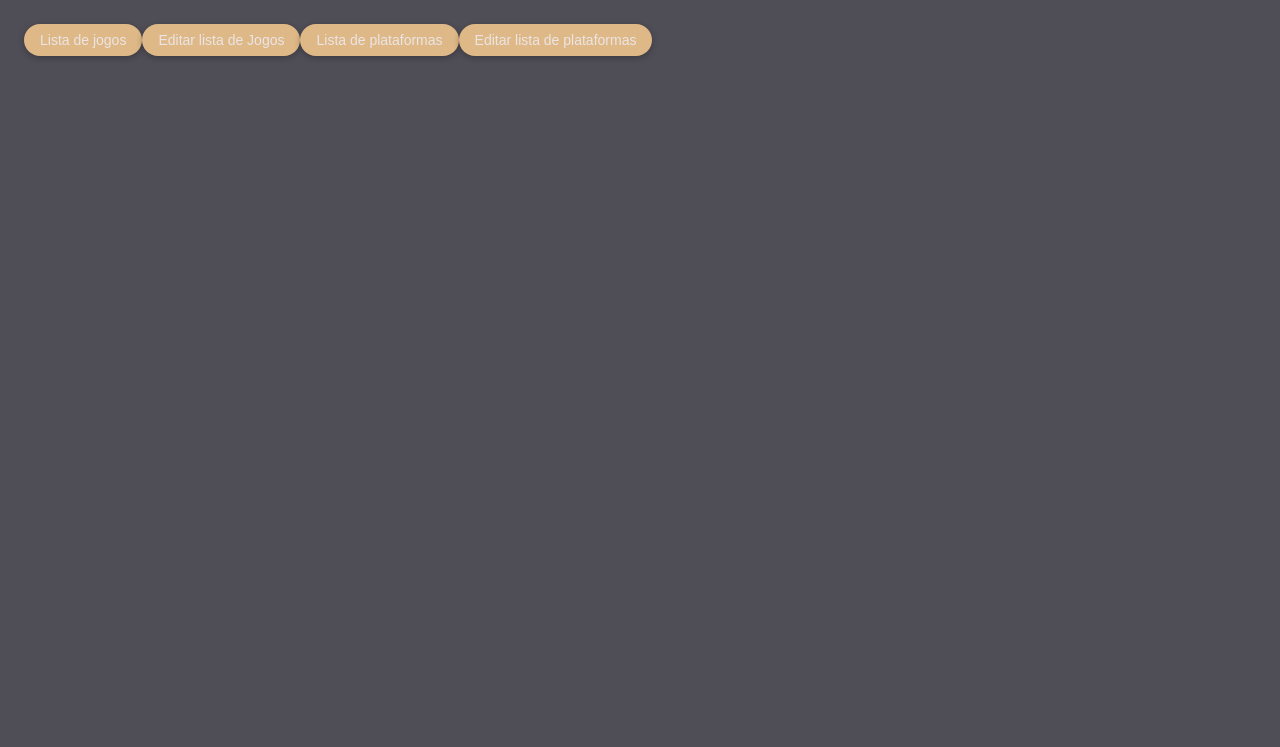
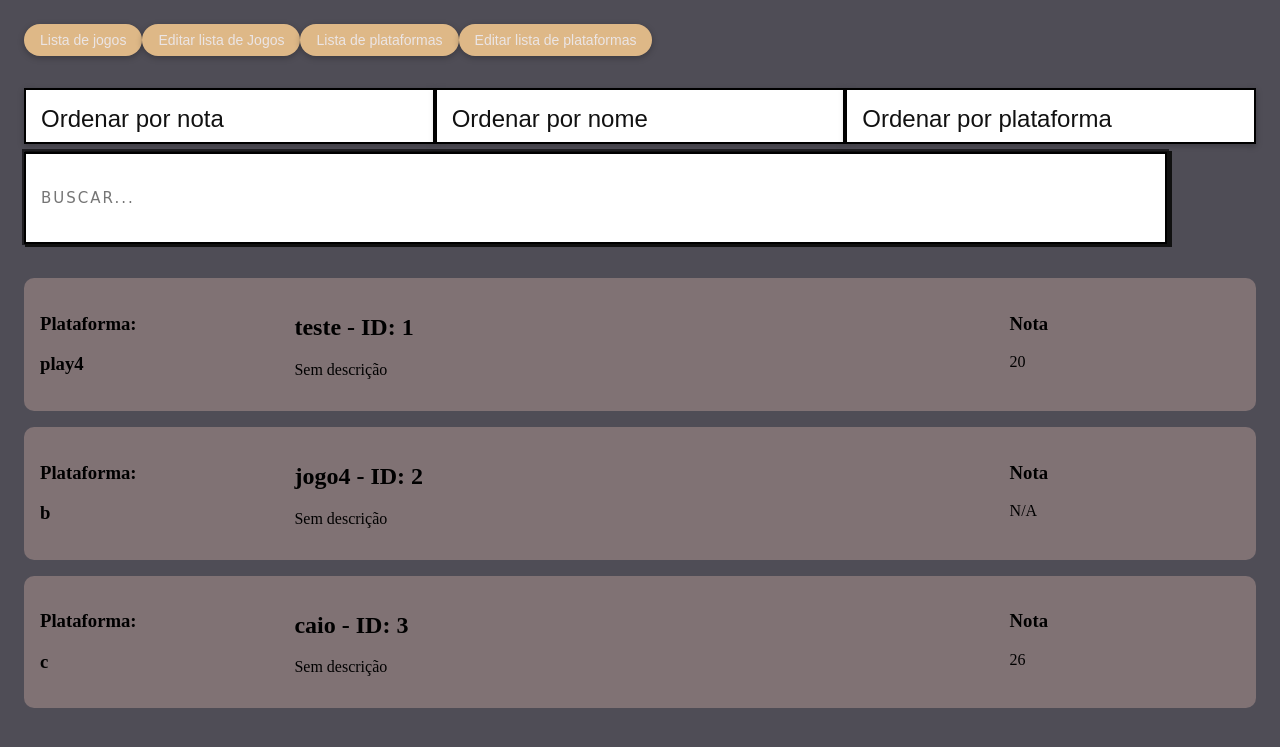
Before and after one commit to caiogroff-droid/mac0350_labjeff, a FastAPI app: page / in a window 1280 px wide. Shown: the top 747 px of the page. Run offline with FastAPI, Linux system fonts and the light colour scheme; data comes from the database, SQL or seed files in the repository; both versions use the stored data as it was after the commit; data that the repository does not hold is empty; some libraries are stand-ins or nearby versions.

Commit message:
adicionando filtros

```diff
--- a/Project/main.py
+++ b/Project/main.py
@@ -68,13 +68,26 @@ def root(request: Request):
     return templates.TemplateResponse(request, "index.html")
 
 @app.post("/novoJogo", response_class=HTMLResponse)
-def criar_jogo(nome: str = Form(...), descricao: str = Form(None), nota: int = Form(None)):
+def criar_jogo(
+    nome: str = Form(...),
+    descricao: str = Form(None),
+    nota: int = Form(None),
+    plataforma_id: int = Form(...)
+):
     with Session(engine) as session:
         novo_jogo = Jogo(nome=nome, descricao=descricao, nota=nota)
         session.add(novo_jogo)
         session.commit()
         session.refresh(novo_jogo)
-        return HTMLResponse(content=f"<p>✅ {novo_jogo.nome} foi adicionado!</p>")
+
+        disponibilidade = Disponibilidade(
+            jogo_id=novo_jogo.id,
+            plataforma_id=plataforma_id
+        )
+        session.add(disponibilidade)
+        session.commit()
+
+        return HTMLResponse(content=f"<p>✅ {novo_jogo.nome} foi adicionado à plataforma!</p>")
 
 @app.delete("/deletaJogo", response_class=HTMLResponse)
 def deletar_jogo(id: int = Form(...)):
@@ -102,6 +115,7 @@ def atualizar_jogo(
     id: int = Form(...),
     nome: str = Form(None),
     descricao: str = Form(None),
+    plataforma_id: int = Form(None),
     nota: int = Form(None)
 ):
     with Session(engine) as session:
@@ -117,6 +131,13 @@ def atualizar_jogo(
             jogo.descricao = descricao
         if nota:
             jogo.nota = nota
+        if plataforma_id:
+            disponibilidade = Disponibilidade(
+                jogo_id=jogo.id,
+                plataforma_id=plataforma_id
+            )
+            session.add(disponibilidade)
+
 
         session.add(jogo)
         session.commit()
@@ -142,6 +163,16 @@ def deletar_plataforma(id: int = Form(...)):
         session.delete(plataforma)
         session.commit()
         return HTMLResponse(content=f"<p>O(a) plataforma {plataforma.nome} foi deletado(a)!</p>")
+
+@app.delete("/deletaTodasPlataformas", response_class=HTMLResponse)
+def deletar_todas_plataformas():
+    with Session(engine) as session:
+        query = select(Plataforma)
+        plataformas = session.exec(query).all()
+        for plataforma in plataformas:
+            session.delete(plataforma)
+        session.commit()
+        return HTMLResponse(content=f"<p>Todas as plataformas foram deletadas!</p>")
 
 @app.put("/atualizaPlataforma", response_class=HTMLResponse)
 def atualizar_plataforma(
@@ -169,20 +200,50 @@ def atualizar_plataforma(
         session.refresh(plataforma)
         return HTMLResponse(content=f"<p>✅ {plataforma.nome} foi atualizado!</p>")
 
+def order(filtro):
+    if filtro == 'nota':
+        return Jogo.nota.desc()
+    elif filtro == 'nome':
+        return Jogo.nome
+    elif filtro == 'plataforma':
+        return Jogo.plataforma.any(Plataforma.nome)
 
-def buscar_jogos(busca):
+def buscar_jogos(busca, filtro):
     with Session(engine) as session:
-        query = select(Jogo).where(col(Jogo.nome).contains(busca)).order_by(Jogo.nota.desc())
-        return session.exec(query).all()
+        query = select(Jogo).where(col(Jogo.nome).contains(busca)).order_by(order(filtro))
+        jogos = session.exec(query).all()
+        for jogo in jogos:
+            print(f"Jogo: {jogo.nome}, Plataformas: {[p.nome for p in jogo.plataforma]}")
+
+            plataforma_query = (
+                select(Plataforma)
+                .join(Disponibilidade, Disponibilidade.plataforma_id == Plataforma.id)
+                .where(Disponibilidade.jogo_id == jogo.id)
+            )
+            jogo.plataforma = session.exec(plataforma_query).all()
+            print(f"Jogo: {jogo.nome}, Plataformas: {[p.nome for p in jogo.plataforma]}")
+        return jogos
 
 def buscar_plataformas(busca):
     with Session(engine) as session:
         query = select(Plataforma).where(col(Plataforma.nome).contains(busca)).order_by(Plataforma.nome)
-        return session.exec(query).all()
+        plataformas = session.exec(query).all()
+        for plataforma in plataformas:
+            print(f"Plataforma: {plataforma.nome}, Jogos: {[j.nome for j in plataforma.jogos]}")
+
+            jogo_query = (
+                select(Jogo)
+                .join(Disponibilidade, Disponibilidade.jogo_id == Jogo.id)
+                .where(Disponibilidade.plataforma_id == plataforma.id)
+            )
+            plataforma.jogos = session.exec(jogo_query).all()
+            print(f"Plataforma: {plataforma.nome}, Jogos: {[j.nome for j in plataforma.jogos]}")
+        return plataformas
+
 
 @app.get("/lista", response_class=HTMLResponse)
-def lista(request: Request, busca: str | None=''):
-    jogos = buscar_jogos(busca)
+def lista(request: Request, busca: str | None='', filtro: str | None=''):
+    jogos = buscar_jogos(busca, filtro)
     return templates.TemplateResponse(request, "lista.html", {"jogos": jogos})
 
 
@@ -192,7 +253,12 @@ def busca(request: Request):
 
 @app.get("/adicionarJogo")
 def novoJogo(request: Request):
-    return templates.TemplateResponse(request, "options.html")
+    plataformas = buscar_plataformas('')
+    return templates.TemplateResponse(
+        request,
+        "options.html",
+        {"plataformas": plataformas}
+    )
 
 @app.get("/plataformas", response_class=HTMLResponse)
 def plataformas(request: Request, busca: str | None=''):
--- a/Project/static/styles.css
+++ b/Project/static/styles.css
@@ -127,6 +127,16 @@ body {
 background-color: rgba(21, 18, 30, 0.749);
 }
 
+#plataforma-card-container {
+background-color: rgba(182, 155, 151, 0.474);
+border-radius: 10px;
+padding: 1rem;
+margin-top: 1rem;
+body {
+background-color: rgba(21, 18, 30, 0.749);
+}
+}
+
 search-box {
     margin-top: 3vh;
     width: 90%;
@@ -161,6 +171,31 @@ search-box {
         letter-spacing: 2px;
         text-transform: uppercase;
       }
+}
+
+#filtros{
+    button{
+        margin-top: 1vh;
+        width: 90%;
+        display: flex;
+        padding: 15px;
+        background-color: white;
+        border: 2px solid black;
+        color: #111;
+        font-size: 3vh;
+        height: 7vh;
+        border-radius: 0;
+
+    }
+    button:hover{
+        background-color: rgba(255, 255, 255, 0.8);
+    }
+    button:active{
+        background-color: rgba(255, 255, 255, 0.5);
+    }
+    button.selected {
+        background-color: rgba(133, 114, 114, 0.8);
+    }
 }
 
 option-input {
--- a/Project/templates/lista.html
+++ b/Project/templates/lista.html
@@ -1,3 +1,31 @@
+<div id="main">
+  <section id="filtros" class="flex-h mt-lg">
+    <button
+      hx-get="/lista?filtro=nota"
+      hx-target="#main"
+      id="nota"
+      onclick="activeFilterButton('nota')"
+    >
+      Ordenar por nota
+    </button>
+    <button
+      hx-get="/lista?filtro=nome"
+      hx-target="#main"
+      id="nome"
+      onclick="activeFilterButton('nome')"
+    >
+      Ordenar por nome
+    </button>
+    <button
+      hx-get="/lista?filtro=plataforma"
+      hx-target="#main"
+      id="plataforma"
+      onclick="activeFilterButton('plataforma')"
+    >
+      Ordenar por plataforma
+    </button>
+  </section>
+
   <search-box>
     <input
       type="text"
@@ -17,13 +45,17 @@
     <div id="jogo-list">
       <div id="jogo-card-container" class="flex-h">
         <div id="plataforma-card-{{ jogo.plataforma.id }}" class="flex-1">
-        <h3>{{ jogo.plataforma.nome }}</h3>
+          <h3>Plataforma:</h3>
+          {% for plataforma in jogo.plataforma %}
+          <h3>{{ plataforma.nome }}</h3>
+          {% else %}
+          <p>Sem plataforma associada</p>
+          {% endfor %}
         </div>
 
         <div id="jogo-card-{{ jogo.id }}" class="flex-3 ml-lg">
-        <h2>{{ jogo.nome }}</h2>
+          <h2>{{ jogo.nome }} - ID: {{jogo.id}}</h2>
           <p>{{ jogo.descricao or 'Sem descrição' }}</p>
-        <p>{{ jogo.id }}</p>
         </div>
 
         <div id="avg-score-{{ jogo.id }}" class="flex-1 ml-lg">
@@ -36,3 +68,14 @@
     <p>Não há jogos cadastrados</p>
     {% endfor %}
   </div>
+</div>
+<script>
+  function activeFilterButton(filter) {
+    document.querySelectorAll("#filtros button").forEach((btn) => {
+      btn.classList.remove("selected");
+    });
+    if (filter) {
+      document.getElementById(filter).classList.add("selected");
+    }
+  }
+</script>
--- a/Project/templates/options.html
+++ b/Project/templates/options.html
@@ -43,6 +43,12 @@
     <input type="number" name="id" placeholder="ID do jogo" required />
     <input type="text" name="nome" placeholder="Novo nome" />
     <input type="text" name="descricao" placeholder="Nova descrição" />
+    <select class="select" name="plataforma_id">
+      <option value="" disabled selected>Selecione a nova plataforma</option>
+      {% for plataforma in plataformas %}
+      <option value="{{ plataforma.id }}">{{ plataforma.nome }}</option>
+      {% endfor %}
+    </select>
     <input
       type="number"
       name="nota"
```
Also changed, not shown: Project/templates/plataformas.html (+18 -7 lines), Project/jogo_data.db. Lines whose indentation alone changed are shown as unchanged.
